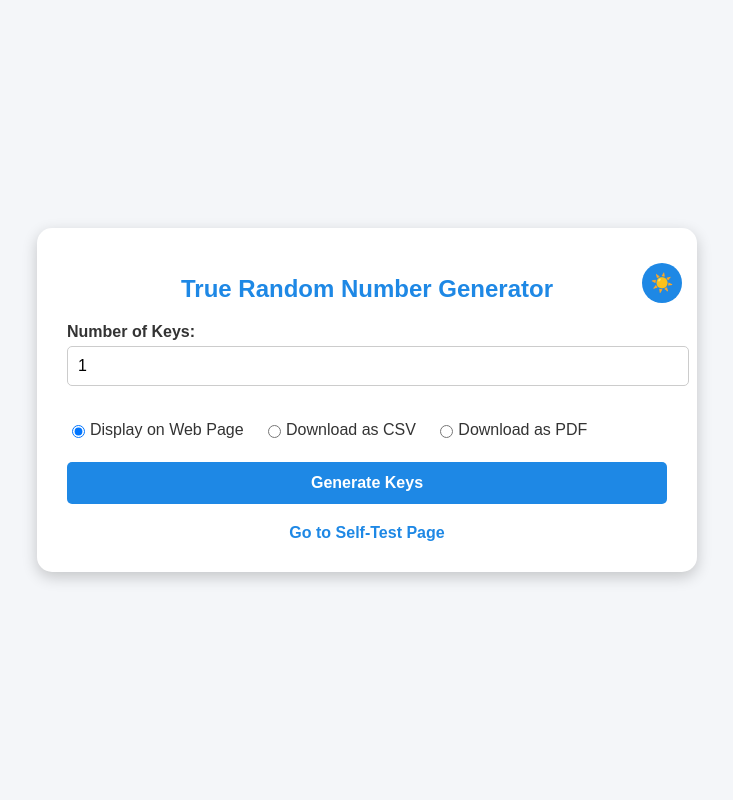
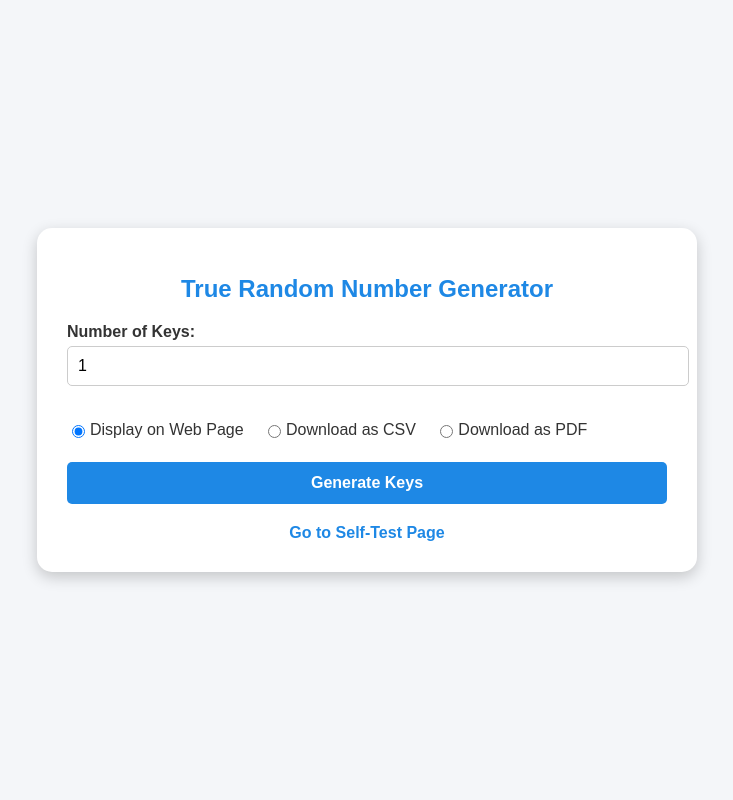
Before and after one commit to ms26961/Jangi, a Flask app: page / in a window 1280 px wide. Shown: the whole page, without its empty margins (273-1006 px from the left). Run offline with Flask 3, Linux system fonts and the light colour scheme.

Commit message:
Update index.html

```diff
--- a/400v1/templates/index.html
+++ b/400v1/templates/index.html
@@ -11,8 +11,6 @@
             --primary-color: #1e88e5;
             --secondary-color: #005cb2;
             --card-bg: #ffffff;
-            --table-header-bg: #1e88e5;
-            --table-header-text: #ffffff;
         }
 
         body {
@@ -36,14 +34,6 @@
             padding: 30px;
             box-shadow: 0px 5px 15px rgba(0, 0, 0, 0.2);
             position: relative;
-        }
-
-        .dark-mode {
-            --bg-color: #121212;
-            --text-color: #e0e0e0;
-            --card-bg: #1e1e1e;
-            --table-header-bg: #333333;
-            --table-header-text: #e0e0e0;
         }
 
         h1 {
@@ -101,29 +91,6 @@
             background-color: var(--secondary-color);
         }
 
-        .dark-mode-toggle {
-            position: absolute;
-            top: 15px;
-            right: 15px;
-            width: 40px;
-            height: 40px;
-            background-color: var(--primary-color);
-            color: #fff;
-            border: none;
-            border-radius: 50%;
-            display: flex;
-            justify-content: center;
-            align-items: center;
-            font-size: 18px;
-            cursor: pointer;
-            transition: background-color 0.3s ease, transform 0.3s ease;
-        }
-
-        .dark-mode-toggle:hover {
-            background-color: var(--secondary-color);
-            transform: scale(1.1);
-        }
-
         .link-container {
             text-align: center;
             margin-top: 20px;
@@ -140,18 +107,9 @@
             color: var(--secondary-color);
         }
     </style>
-    <script>
-        function toggleDarkMode() {
-            const body = document.body;
-            body.classList.toggle('dark-mode');
-            const toggleButton = document.querySelector('.dark-mode-toggle');
-            toggleButton.innerHTML = body.classList.contains('dark-mode') ? '🌙' : '☀️';
-        }
-    </script>
 </head>
 <body>
     <div class="container">
-        <button class="dark-mode-toggle" onclick="toggleDarkMode()">☀️</button>
         <h1>True Random Number Generator</h1>
         <form action="/generate" method="post">
             <label for="num_keys">Number of Keys:</label>
```
